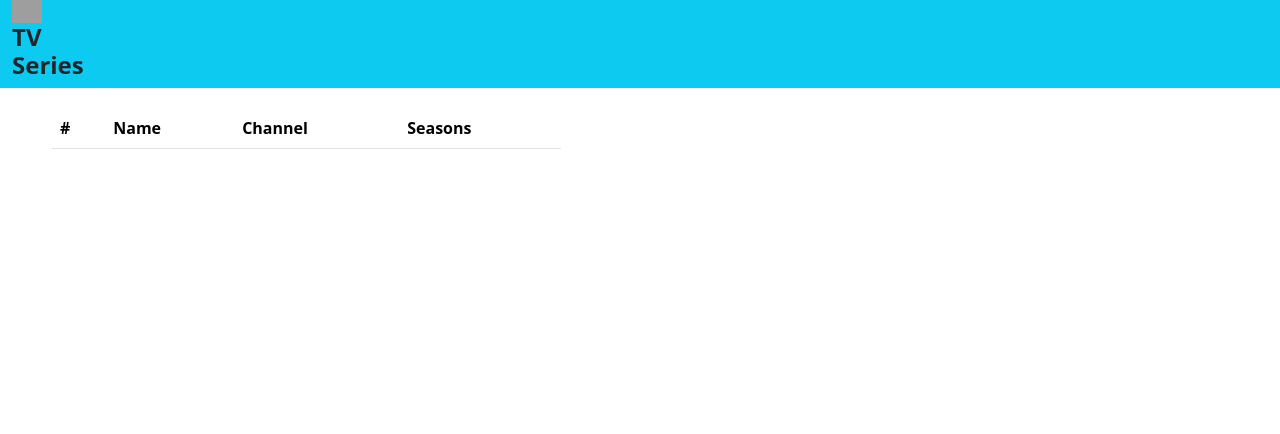
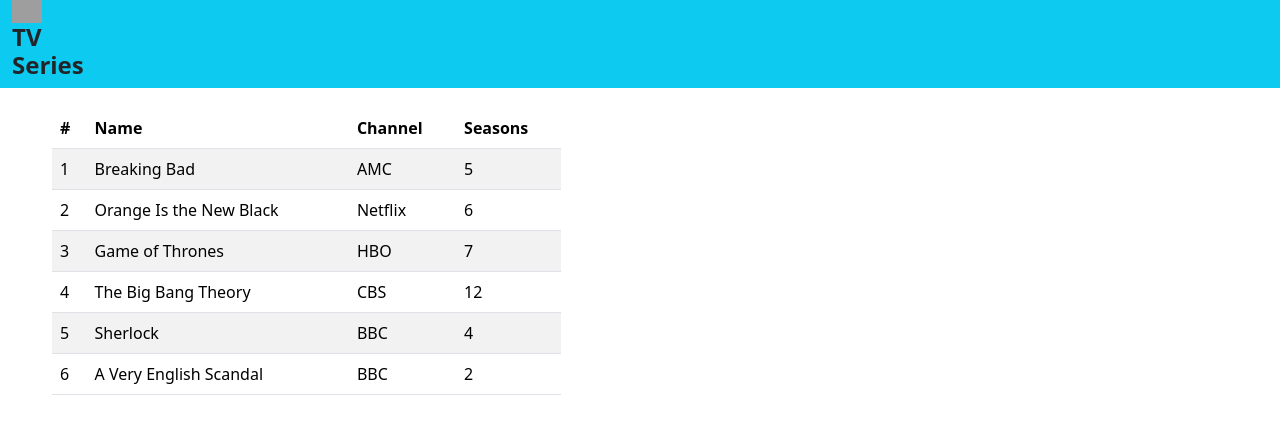
Before and after one commit to adrianvelasquezs/Taller_TS1_DSWE, a plain HTML site: page dist/index.html in a window 1280 px wide. Drawn offline with nearby package versions, Linux system fonts and the light colour scheme; grey boxes are pictures that could not be loaded.

Commit message:
fix index.html main.js import statement

```diff
--- a/dist/index.html
+++ b/dist/index.html
@@ -46,7 +46,7 @@
 
 </div>
 
-<script src="main.js"></script>
+<script type="module" src="./main.js"></script>
 
 </body>
 </html>
```
